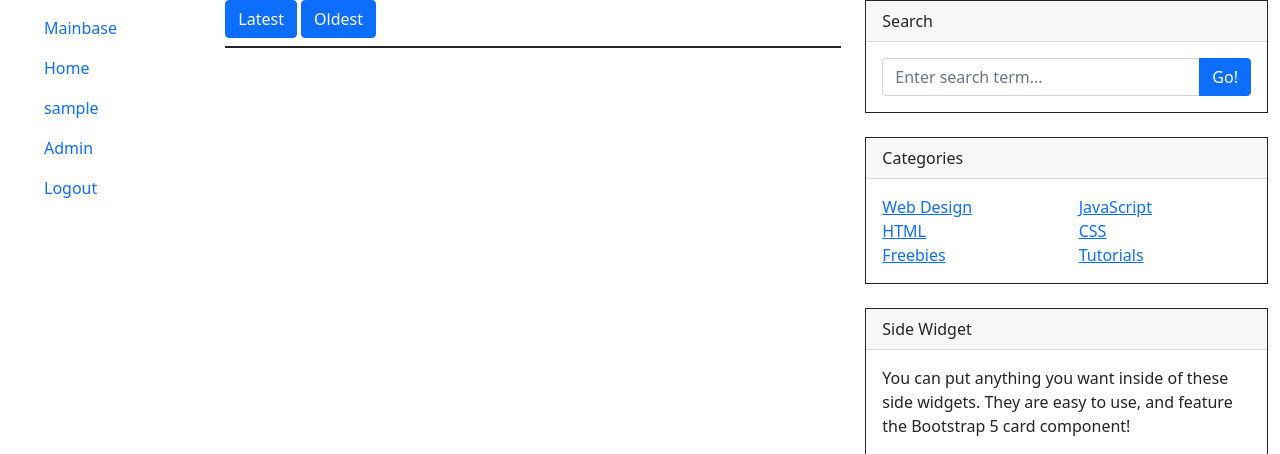
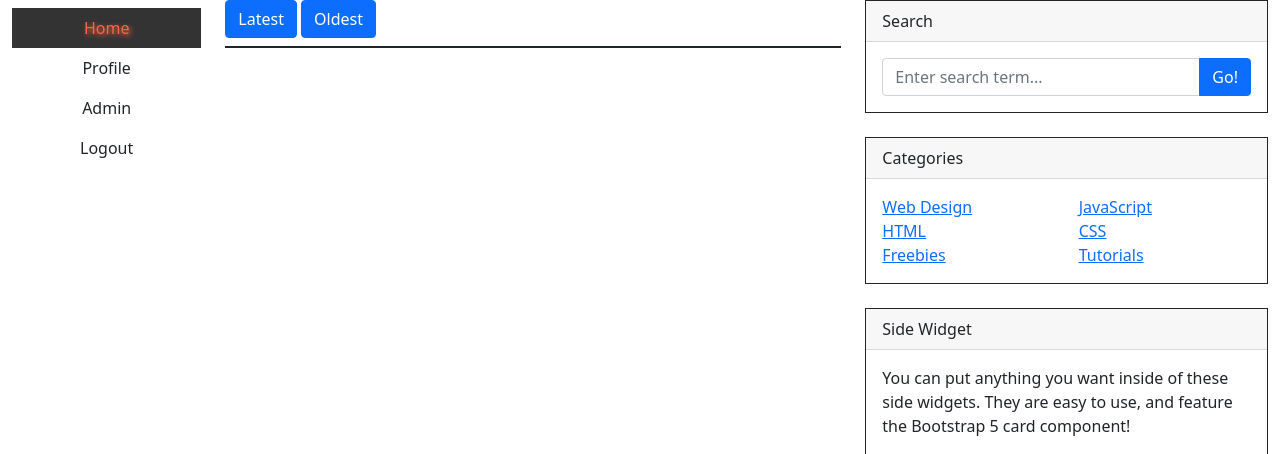
Before and after one commit to TimothyORourke/Mainbase, a Django app: page / in a window 1280 px wide. Shown: the top 454 px of the page. Run offline with Django 3.2, Linux system fonts and the light colour scheme; the visitor is signed in with stand-in values (Sample User, id 1); data that the repository does not hold is empty; some libraries are stand-ins or nearby versions.

Commit message:
Added navbar css

```diff
--- /dev/null
+++ b/blog/static/blog/blog.css
@@ -0,0 +1,16 @@
+.navbar-nav {
+    width: 100%;
+    margin-left: auto;
+    margin-right: auto;
+}
+
+a.nav-link {
+    color: inherit;
+    text-align: center;
+}
+
+a.nav-link:hover, a.active {
+    background-color: #333;
+    color: tomato;
+    text-shadow: 2px 2px 5px tomato;
+}
--- a/blog/templates/blog/base.html
+++ b/blog/templates/blog/base.html
@@ -8,7 +8,9 @@
         <title>Mainbase</title>
         <link rel="icon" type="image/x-icon" href="assets/favicon.ico" />
         <link href="https://cdn.jsdelivr.net/npm/bootstrap@5.0.1/dist/css/bootstrap.min.css" rel="stylesheet" integrity="sha384-+0n0xVW2eSR5OomGNYDnhzAbDsOXxcvSN1TPprVMTNDbiYZCxYbOOl7+AMvyTG2x" crossorigin="anonymous">
+        <script src="https://kit.fontawesome.com/8e9ee768a6.js" crossorigin="anonymous"></script>
         {% load static %}
+        <link rel="stylesheet" type="text/css" href="{% static 'blog/blog.css' %}">
         <link rel="stylesheet" type="text/css" href="{% static 'posts/posts.css' %}">
         {% block css %}{% endblock css %}
     </head>
@@ -16,27 +18,7 @@
         <div class="container-fluid mx-0">
             <div class="row">
                 <div class="col-lg-2 m-0 position-sticky top-0" style="max-height: 100vh;">
-                    <nav class="navbar navbar-expand-lg">
-                        <div class="container">
-                            <button class="navbar-toggler" type="button" data-bs-toggle="collapse" data-bs-target="#navbarSupportedContent" aria-controls="navbarSupportedContent" aria-expanded="false" aria-label="Toggle navigation"><span class="navbar-toggler-icon"></span></button>
-                            <div class="collapse navbar-collapse" id="navbarSupportedContent">
-                                <ul class="navbar-nav flex-column mb-2 mb-lg-0">
-                                    <li class="nav-item"><a class="nav-link" href="{% url 'index' %}">Mainbase</a></li>
-                                    <li class="nav-item"><a class="nav-link" href="{% url 'index' %}">Home</a></li>
-                                    {% if user.is_authenticated %}
-                                    <li class="nav-item"><a class="nav-link" href="{% url 'profile' user=user.username %}">{{ user.username }}</a></li>
-                                    {% if user.is_superuser %}
-                                    <li class="nav-item"><a class="nav-link" href="{% url 'admin:index' %}">Admin</a></li>
-                                    {% endif %}
-                                    <li class="nav-item"><a class="nav-link" href="{% url 'logout' %}">Logout</a></li>
-                                    {% else %}
-                                    <li class="nav-item"><a class="nav-link" href="{% url 'signup' %}">Signup</a></li>
-                                    <li class="nav-item"><a class="nav-link" href="{% url 'login' %}">Login</a></li>
-                                    {% endif %}
-                                </ul>
-                            </div>
-                        </div>
-                    </nav>
+                    {% include 'blog/navbar.html' %}
                 </div>
                 <div class="col-lg-6 m-0">
                     {% block content %}{% endblock content %}
@@ -83,7 +65,14 @@
             </div>
         </div>
 
+        <script src="https://ajax.googleapis.com/ajax/libs/jquery/1.12.4/jquery.min.js"></script>
         <script src="https://cdn.jsdelivr.net/npm/bootstrap@5.0.1/dist/js/bootstrap.bundle.min.js" integrity="sha384-gtEjrD/SeCtmISkJkNUaaKMoLD0//ElJ19smozuHV6z3Iehds+3Ulb9Bn9Plx0x4" crossorigin="anonymous"></script>
+        <script>
+            $(document).ready( () => {
+                $('a.active').removeClass('active');
+                $('a.nav-link[href="' + location.pathname + '"]').addClass('active');
+            });
+        </script>
         {% block javascript %}{% endblock javascript %}
     </body>
 </html>
--- /dev/null
+++ b/blog/templates/blog/navbar.html
@@ -0,0 +1,22 @@
+<nav class="navbar navbar-expand-lg">
+    <button class="navbar-toggler border border-dark" type="button" data-bs-toggle="collapse"
+            data-bs-target="#navbar-collapsible" aria-controls="navbar-collapsible" aria-expanded="false"
+            aria-label="Toggle navigation">
+            <div><i class="fas fa-bars fa-2x" style="color:#333;"></i></div>
+    </button>
+    <div class="collapse navbar-collapse" id="navbar-collapsible">
+        <ul class="navbar-nav flex-column mb-2 mb-lg-0">
+            <li class="nav-item"><a class="nav-link" href="{% url 'index' %}">Home</a></li>
+            {% if user.is_authenticated %}
+            <li class="nav-item"><a class="nav-link" href="{% url 'profile' user=user.username %}">Profile</a></li>
+            {% if user.is_superuser %}
+            <li class="nav-item"><a class="nav-link" href="{% url 'admin:index' %}">Admin</a></li>
+            {% endif %}
+            <li class="nav-item"><a class="nav-link" href="{% url 'logout' %}">Logout</a></li>
+            {% else %}
+            <li class="nav-item"><a class="nav-link" href="{% url 'signup' %}">Signup</a></li>
+            <li class="nav-item"><a class="nav-link" href="{% url 'login' %}">Login</a></li>
+            {% endif %}
+        </ul>
+    </div>
+</nav>
```
